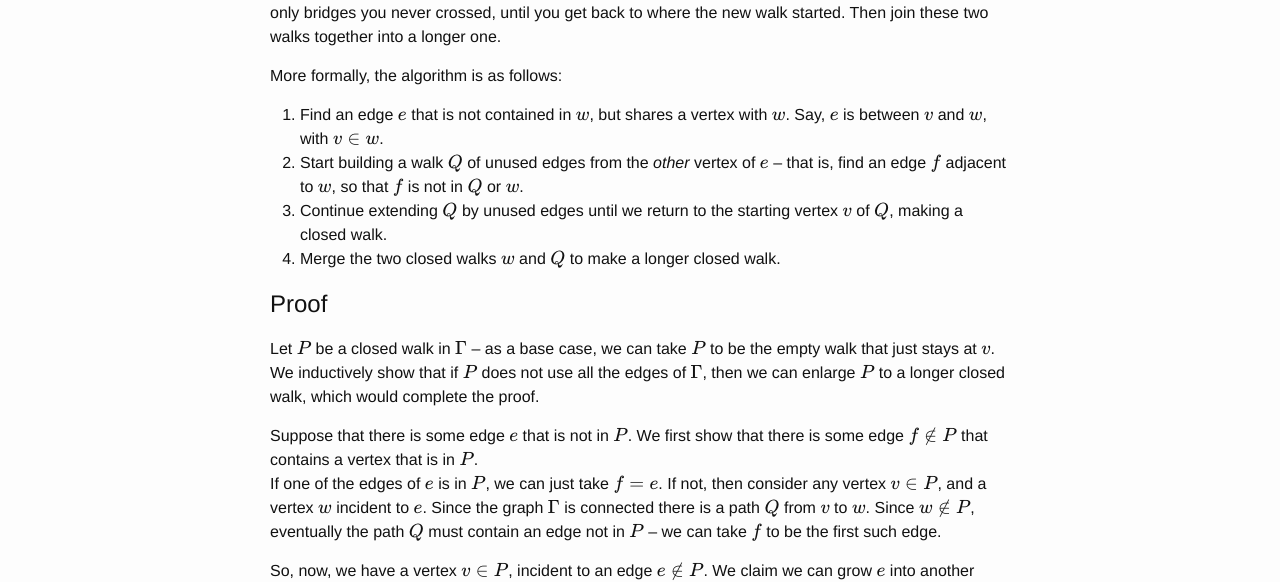
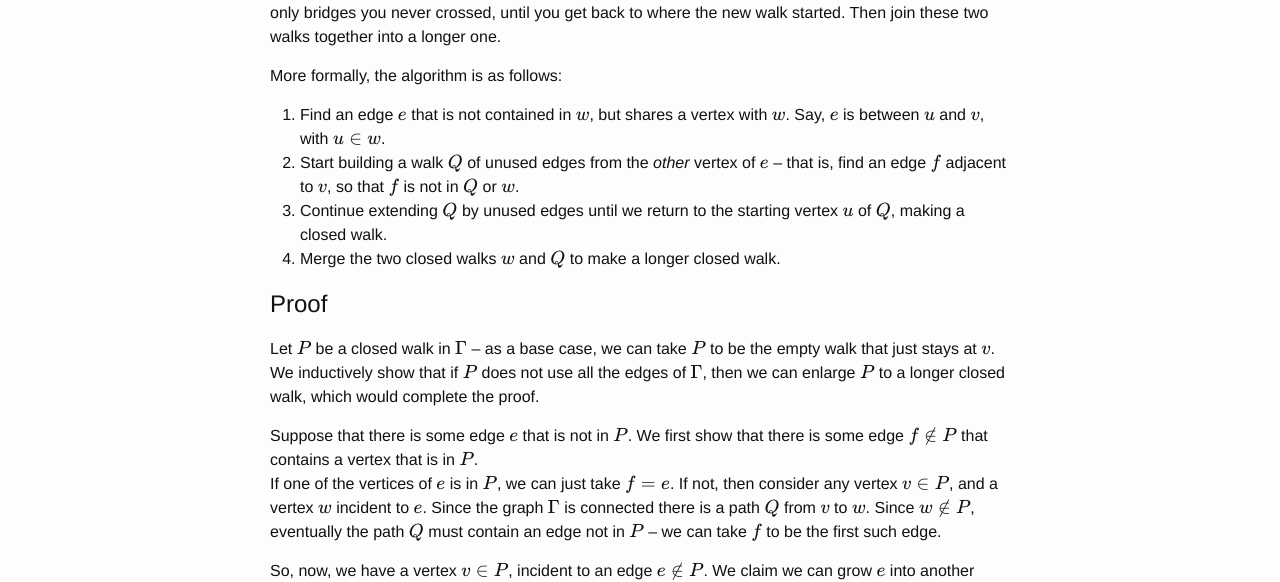
Before and after one commit to ptwiddle/MAS341-Graph-Theory, a Jekyll site: the page built from _lecturenotes/lecture5.md, in a window 1280 px wide. Shown: the part 1177-1759 px from the top of the page. Built offline with Jekyll 4.4.1, drawn with Linux system fonts in a browser that asks for light colours; formulas are drawn with MathJax 3; comment, search, counter and statistics services are not loaded.

Commit message:
fixed typo lecture 5

```diff
--- a/_lecturenotes/lecture5.md
+++ b/_lecturenotes/lecture5.md
@@ -39,9 +39,9 @@ Intuitively, in the language of cross bridges, the algorithm is the following: t
 More formally, the algorithm is as follows:
 
 
-1. Find an edge $$e$$ that is not contained in $$w$$, but shares a vertex with $$w$$.  Say, $$e$$ is between $$v$$ and $$w$$, with $$v\in w$$.
-2. Start building a walk $$Q$$ of unused edges from the *other* vertex of $$e$$ -- that is, find an edge $$f$$ adjacent to $$w$$, so that $$f$$ is not in $$Q$$ or $$w$$.
-3. Continue extending $$Q$$ by unused edges until we return to the starting vertex $$v$$ of $$Q$$, making a closed walk.
+1. Find an edge $$e$$ that is not contained in $$w$$, but shares a vertex with $$w$$.  Say, $$e$$ is between $$u$$ and $$v$$, with $$u\in w$$.
+2. Start building a walk $$Q$$ of unused edges from the *other* vertex of $$e$$ -- that is, find an edge $$f$$ adjacent to $$v$$, so that $$f$$ is not in $$Q$$ or $$w$$.
+3. Continue extending $$Q$$ by unused edges until we return to the starting vertex $$u$$ of $$Q$$, making a closed walk.
 4. Merge the two closed walks $$w$$ and $$Q$$ to make a longer closed walk.
 
 
@@ -56,7 +56,7 @@ Proof
 Let $$P$$ be a closed walk in $$\Gamma$$ -- as a base case, we can take $$P$$ to be the empty walk that just stays at $$v$$.  We inductively show that if $$P$$ does not use all the edges of $$\Gamma$$, then we can enlarge $$P$$ to a longer closed walk, which would complete the proof.
 
 Suppose that there is some edge $$e$$ that is not in $$P$$.  We first show that there is some edge $$f\notin P$$ that contains a vertex that is in $$P$$.
-If one of the edges of $$e$$ is in $$P$$, we can just take $$f=e$$.  If not, then consider any vertex $$v\in P$$, and a vertex $$w$$ incident to $$e$$.  Since the graph $$\Gamma$$ is connected there is a path $$Q$$ from $$v$$ to $$w$$.  Since $$w\notin P$$, eventually the path $$Q$$ must contain an edge not in $$P$$ -- we can take $$f$$ to be the first such edge.
+If one of the vertices of $$e$$ is in $$P$$, we can just take $$f=e$$.  If not, then consider any vertex $$v\in P$$, and a vertex $$w$$ incident to $$e$$.  Since the graph $$\Gamma$$ is connected there is a path $$Q$$ from $$v$$ to $$w$$.  Since $$w\notin P$$, eventually the path $$Q$$ must contain an edge not in $$P$$ -- we can take $$f$$ to be the first such edge.
 
 So, now, we have a vertex $$v\in P$$, incident to an edge $$e\notin P$$.  We claim we can grow $$e$$ into another closed trail $$Q$$, that does not share any edges with $$P$$.
 
```
